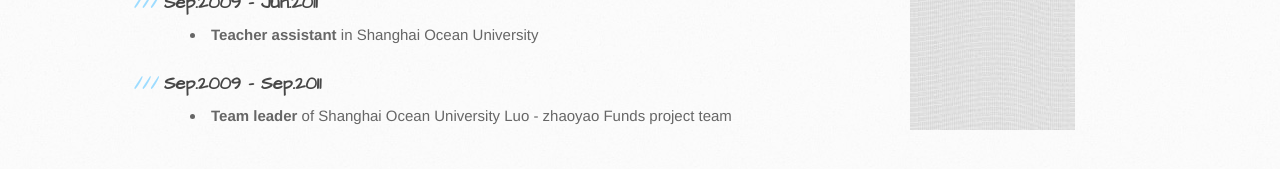
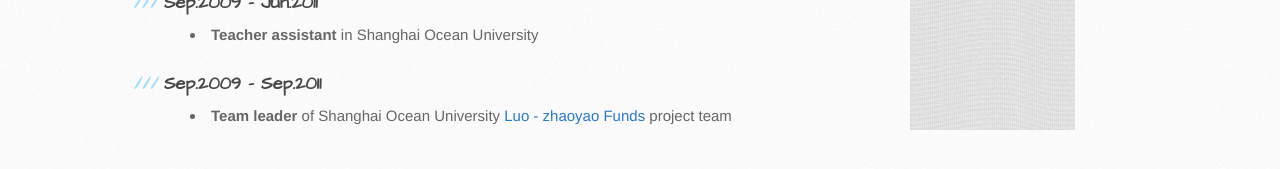
Before and after one commit to yjfox/yjfox.github.io, a Jekyll site: the page built from activity.md, in a window 1280 px wide. Shown: the part 606-775 px from the top of the page. Built offline with Jekyll 4.4.1, drawn with Linux system fonts in a browser that asks for light colours; Markdown is read by kramdown in place of the engine named in the settings; part of the change alters nothing that is shown.

```diff
--- a/activity.md
+++ b/activity.md
@@ -21,4 +21,4 @@ title: Activity
 
 
 ###Sep.2009 - Sep.2011
-- <strong>Team leader</strong> of Shanghai Ocean University Luo - zhaoyao Funds project team
+- <strong>Team leader</strong> of Shanghai Ocean University [Luo - zhaoyao Funds](http://baike.baidu.com/view/316221.htm) project team
```
